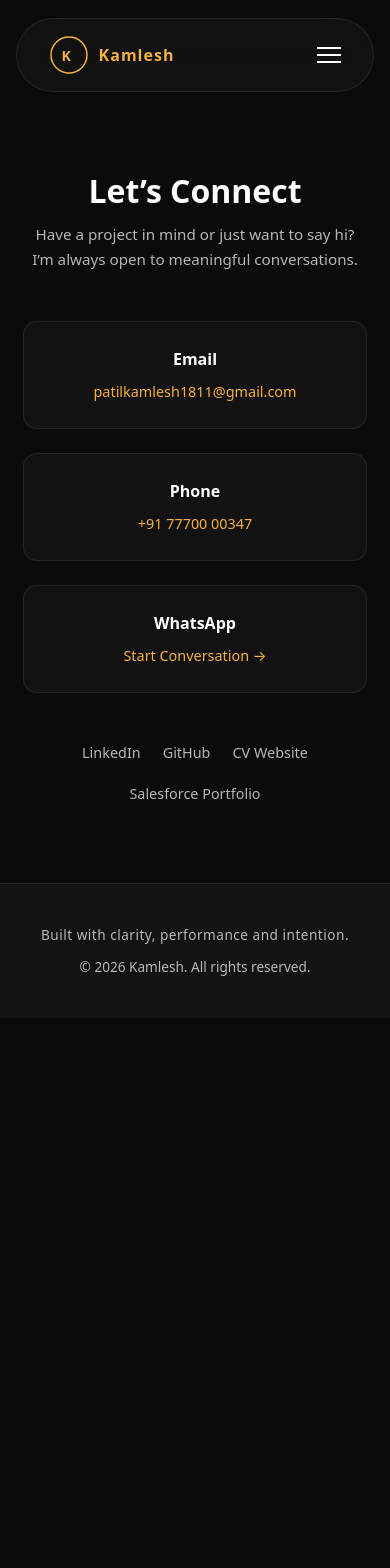
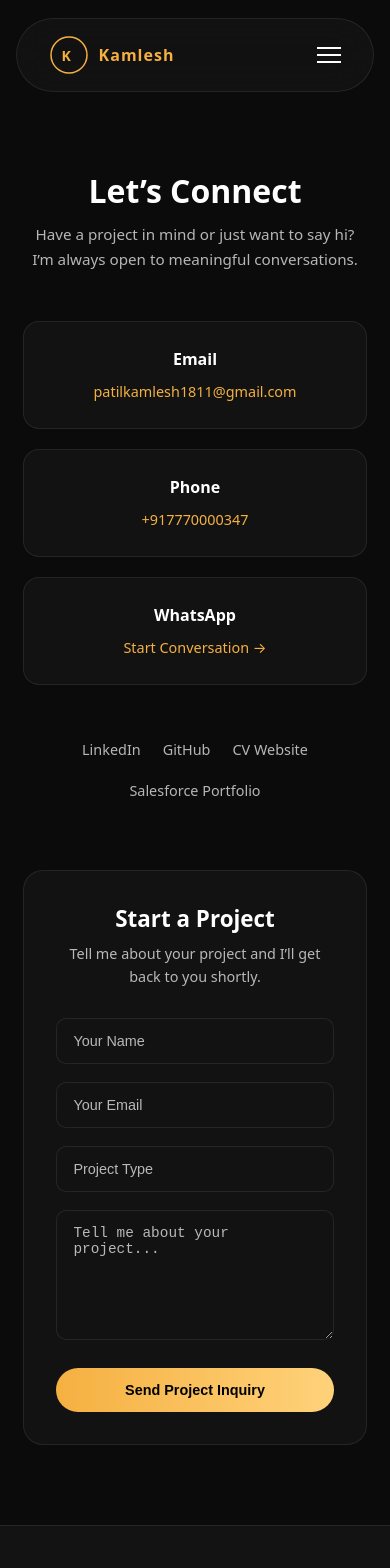
Before and after one commit to iamkamlesh18/freelanceportfolio, a Next.js app: page /freelanceportfolio/contact in a window 390 px wide. Shown: the top 1568 px of the page. Before the commit the page ends 1018 px from the top, so only its background shows below. Built offline with nearby package versions, Linux system fonts and the light colour scheme.

Commit message:
feat(contact): improve contact form UI, add EmailJS integration, refine responsive layout and styling

```diff
--- a/app/contact/Contact.module.css
+++ b/app/contact/Contact.module.css
@@ -1,5 +1,9 @@
+/* =======================================================
+   WRAPPER
+======================================================= */
+
 .wrapper {
-  max-width: 850px;
+  max-width: 900px;
   margin: 0 auto;
   text-align: center;
 }
@@ -17,21 +21,23 @@
   margin-right: auto;
 }
 
-/* Contact cards */
+/* =======================================================
+   CONTACT CARDS
+======================================================= */
 
 .grid {
   display: grid;
   grid-template-columns: repeat(auto-fit, minmax(220px, 1fr));
   gap: 24px;
-  margin-bottom: 50px;
+  margin-bottom: 55px;
 }
 
 .card {
   padding: 26px;
-  border-radius: 14px;
+  border-radius: 16px;
   background: var(--glass-bg);
   border: 1px solid var(--border-soft);
-  transition: 0.3s ease;
+  transition: 0.25s ease;
 }
 
 .card:hover {
@@ -50,22 +56,157 @@
   font-size: 0.9rem;
 }
 
-/* Social links */
+/* =======================================================
+   SOCIAL LINKS
+======================================================= */
 
 .socials {
   display: flex;
   justify-content: center;
   gap: 22px;
   flex-wrap: wrap;
+  margin-bottom: 70px;
 }
 
 .socials a {
   text-decoration: none;
   font-size: 0.9rem;
   color: var(--text-secondary);
-  transition: 0.3s ease;
+  transition: 0.25s ease;
 }
 
 .socials a:hover {
   color: var(--accent);
 }
+
+/* =======================================================
+   FORM SECTION
+======================================================= */
+
+.formSection {
+  margin-top: 20px;
+  padding: 50px;
+  border-radius: 20px;
+  background: var(--glass-bg);
+  border: 1px solid var(--border-soft);
+  text-align: left;
+}
+
+.formHeader {
+  margin-bottom: 30px;
+  text-align: center;
+}
+
+.formHeader h2 {
+  margin-bottom: 8px;
+}
+
+.formHeader p {
+  font-size: 0.9rem;
+  color: var(--text-secondary);
+}
+
+/* =======================================================
+   FORM LAYOUT
+======================================================= */
+
+.form {
+  display: grid;
+  gap: 18px;
+}
+
+.row {
+  display: grid;
+  grid-template-columns: 1fr 1fr;
+  gap: 18px;
+}
+
+/* =======================================================
+   INPUTS
+======================================================= */
+
+.input,
+.textarea {
+  width: 100%;
+  padding: 14px 16px;
+  border-radius: 10px;
+  border: 1px solid var(--border-soft);
+  background: var(--bg-secondary);
+  color: var(--text-primary);
+  font-size: 0.9rem;
+  outline: none;
+  transition: 0.25s ease;
+}
+
+.input::placeholder,
+.textarea::placeholder {
+  color: var(--text-secondary);
+}
+
+.input:focus,
+.textarea:focus {
+  border-color: var(--accent);
+  box-shadow: 0 0 0 1px var(--accent);
+}
+
+.textarea {
+  min-height: 130px;
+  resize: vertical;
+}
+
+/* =======================================================
+   BUTTON
+======================================================= */
+
+.button {
+  margin-top: 10px;
+  padding: 14px;
+  border-radius: 40px;
+  border: none;
+  background: linear-gradient(
+    90deg,
+    var(--accent),
+    var(--accent-soft)
+  );
+  color: black;
+  font-weight: 600;
+  font-size: 0.9rem;
+  cursor: pointer;
+  transition: 0.3s ease;
+}
+
+.button:hover {
+  transform: translateY(-3px);
+  box-shadow: 0 10px 25px rgba(0,0,0,0.2);
+}
+
+/* =======================================================
+   STATUS MESSAGE
+======================================================= */
+
+.status {
+  margin-top: 16px;
+  font-size: 0.9rem;
+  text-align: center;
+  color: var(--accent);
+}
+
+/* =======================================================
+   MOBILE
+======================================================= */
+
+@media (max-width: 768px) {
+
+  .formSection {
+    padding: 32px;
+  }
+
+  .row {
+    grid-template-columns: 1fr;
+  }
+
+  .grid {
+    gap: 20px;
+  }
+
+}
--- /dev/null
+++ b/app/contact/ContactClient.tsx
@@ -0,0 +1,187 @@
+"use client";
+
+import styles from "./Contact.module.css";
+import { useState } from "react";
+import emailjs from "@emailjs/browser";
+import { contactData } from "./contactData";
+
+export default function ContactClient() {
+
+  const [form, setForm] = useState({
+    name: "",
+    email: "",
+    project: "",
+    message: "",
+  });
+
+  const [status, setStatus] = useState("");
+
+  const handleChange = (
+    e: React.ChangeEvent<HTMLInputElement | HTMLTextAreaElement>
+  ) => {
+
+    setForm({
+      ...form,
+      [e.target.name]: e.target.value,
+    });
+
+  };
+
+  const handleSubmit = async (e: React.FormEvent) => {
+
+    e.preventDefault();
+
+    setStatus("Sending...");
+
+    try {
+
+      await emailjs.send(
+        "service_p661vj8",
+        "template_j09mtgn",
+        {
+          name: form.name,
+          email: form.email,
+          project: form.project,
+          message: form.message,
+        },
+        "sPur7hzafPZCDowIx"
+      );
+
+      setStatus("Message sent successfully!");
+
+      setForm({
+        name: "",
+        email: "",
+        project: "",
+        message: "",
+      });
+
+    } catch (error) {
+
+      setStatus("Something went wrong. Try again.");
+
+    }
+  };
+
+  return (
+    <section className="section">
+      <div className={styles.wrapper}>
+
+        <h1 className={styles.title}>
+          {contactData.heading}
+        </h1>
+
+        <p className={styles.subtitle}>
+          {contactData.subtitle}
+        </p>
+
+        {/* CONTACT CARDS */}
+
+        <div className={styles.grid}>
+
+          <div className={styles.card}>
+            <h3>Email</h3>
+            <a href={`mailto:${contactData.email}`}>
+              {contactData.email}
+            </a>
+          </div>
+
+          <div className={styles.card}>
+            <h3>Phone</h3>
+            <a href={`tel:${contactData.phone}`}>
+              {contactData.phone}
+            </a>
+          </div>
+
+          <div className={styles.card}>
+            <h3>WhatsApp</h3>
+            <a
+              href={contactData.whatsapp}
+              target="_blank"
+              rel="noopener noreferrer"
+            >
+              Start Conversation →
+            </a>
+          </div>
+
+        </div>
+
+        {/* SOCIAL LINKS */}
+
+        <div className={styles.socials}>
+          {contactData.socials.map((social) => (
+            <a key={social.name} href={social.url} target="_blank">
+              {social.name}
+            </a>
+          ))}
+        </div>
+
+        {/* CONTACT FORM */}
+
+        <div className={styles.formSection}>
+
+          <div className={styles.formHeader}>
+            <h2>Start a Project</h2>
+            <p>
+              Tell me about your project and I’ll get back to you shortly.
+            </p>
+          </div>
+
+          <form className={styles.form} onSubmit={handleSubmit}>
+
+            <div className={styles.row}>
+
+              <input
+                className={styles.input}
+                name="name"
+                placeholder="Your Name"
+                value={form.name}
+                onChange={handleChange}
+                required
+              />
+
+              <input
+                className={styles.input}
+                type="email"
+                name="email"
+                placeholder="Your Email"
+                value={form.email}
+                onChange={handleChange}
+                required
+              />
+
+            </div>
+
+            <input
+              className={styles.input}
+              name="project"
+              placeholder="Project Type"
+              value={form.project}
+              onChange={handleChange}
+            />
+
+            <textarea
+              className={styles.textarea}
+              name="message"
+              placeholder="Tell me about your project..."
+              value={form.message}
+              onChange={handleChange}
+              required
+            />
+
+            <button className={styles.button} type="submit">
+              Send Project Inquiry
+            </button>
+
+          </form>
+
+          {status && (
+            <p className={styles.status}>{status}</p>
+          )}
+
+        </div>
+
+      </div>
+    </section>
+  );
+}
--- /dev/null
+++ b/app/contact/contactData.ts
@@ -0,0 +1,32 @@
+export const contactData = {
+  heading: "Let’s Connect",
+
+  subtitle:
+    "Have a project in mind or just want to say hi? I’m always open to meaningful conversations.",
+
+  email: "patilkamlesh1811@gmail.com",
+
+  phone: "+917770000347",
+
+  whatsapp:
+    "https://wa.me/917770000347?text=Hi%20Kamlesh,%20I%20want%20to%20discuss%20a%20project.",
+
+  socials: [
+    {
+      name: "LinkedIn",
+      url: "https://linkedin.com/in/iamkamlesh18",
+    },
+    {
+      name: "GitHub",
+      url: "https://github.com/iamkamlesh18",
+    },
+    {
+      name: "CV Website",
+      url: "https://iamkamlesh18.github.io/iamkamlesh18/",
+    },
+    {
+      name: "Salesforce Portfolio",
+      url: "https://iamkamlesh18.github.io/my-portfolio/",
+    },
+  ],
+};
--- a/app/contact/data.ts
+++ /dev/null
@@ -1,5 +0,0 @@
-export const contactData = {
-  heading: "Contact Me",
-  email: "patilkamlesh1811@gmail.com",
-  message: "Let's build something scalable and clean.",
-};
--- a/app/contact/page.tsx
+++ b/app/contact/page.tsx
@@ -1,78 +1,10 @@
-import styles from "./Contact.module.css";
+import ContactClient from "./ContactClient";
 
 export const metadata = {
   title: "Contact",
   description: "Get in touch with Kamlesh.",
 };
 
-export default function Contact() {
-  return (
-    <section className="section">
-      <div className={styles.wrapper}>
-        <h1 className={styles.title}>Let’s Connect</h1>
-
-        <p className={styles.subtitle}>
-          Have a project in mind or just want to say hi?
-          I’m always open to meaningful conversations.
-        </p>
-
-        <div className={styles.grid}>
-          <div className={styles.card}>
-            <h3>Email</h3>
-            <a href="mailto:patilkamlesh1811@gmail.com">
-              patilkamlesh1811@gmail.com
-            </a>
-          </div>
-
-          <div className={styles.card}>
-            <h3>Phone</h3>
-            <a href="tel:+917770000347">
-              +91 77700 00347
-            </a>
-          </div>
-
-          <div className={styles.card}>
-            <h3>WhatsApp</h3>
-            <a
-              href="https://wa.me/917770000347?text=Hi%20Kamlesh,%20I%20want%20to%20discuss%20a%20project."
-              target="_blank"
-              rel="noopener noreferrer"
-            >
-              Start Conversation →
-            </a>
-          </div>
-        </div>
-
-        <div className={styles.socials}>
-          <a
-            href="https://linkedin.com/in/iamkamlesh18"
-            target="_blank"
-          >
-            LinkedIn
-          </a>
-
-          <a
-            href="https://github.com/iamkamlesh18"
-            target="_blank"
-          >
-            GitHub
-          </a>
-
-          <a
-            href="https://iamkamlesh18.github.io/iamkamlesh18/"
-            target="_blank"
-          >
-            CV Website
-          </a>
-
-          <a
-            href="https://iamkamlesh18.github.io/my-portfolio/"
-            target="_blank"
-          >
-            Salesforce Portfolio
-          </a>
-        </div>
-      </div>
-    </section>
-  );
+export default function ContactPage() {
+  return <ContactClient />;
 }
--- a/package.json
+++ b/package.json
@@ -11,6 +11,7 @@
     "prepare": "husky install"
   },
   "dependencies": {
+    "@emailjs/browser": "^4.4.1",
     "next": "14.2.35",
     "react": "18.2.0",
     "react-dom": "18.2.0"
```
Also changed, not shown: FULL_PROJECT_DUMP.txt, 1 other file (tests, documents, lock files or other folders).
